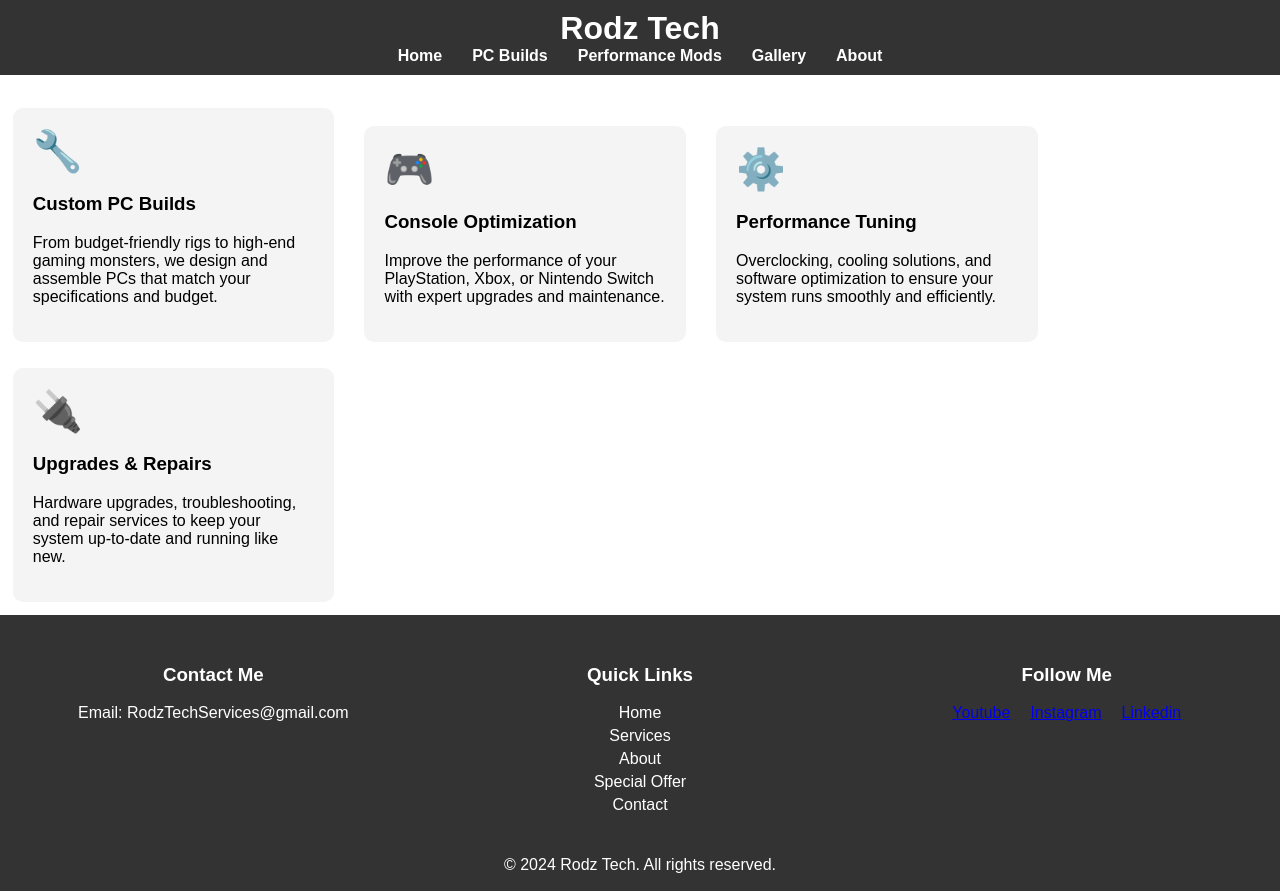
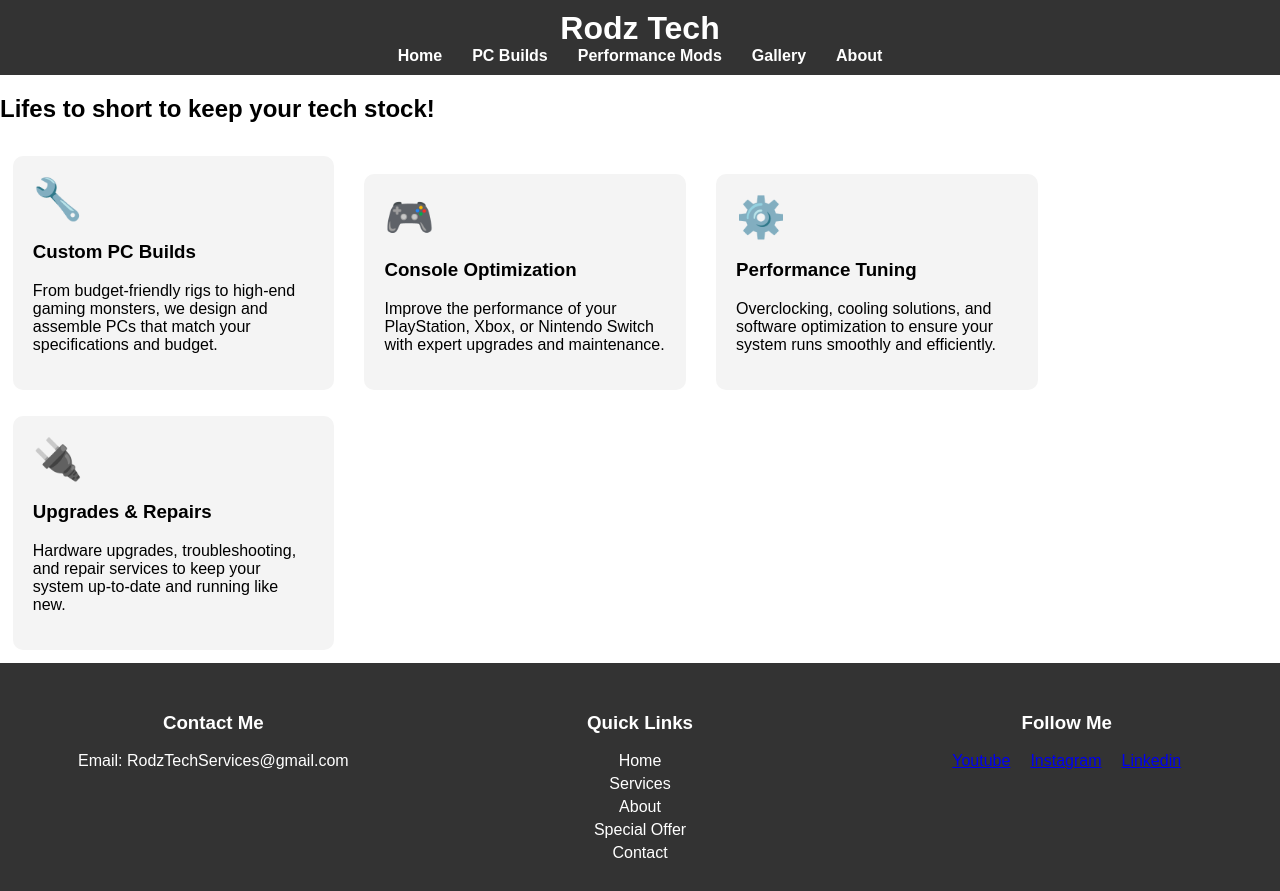
Before and after one commit to RodzTechServices/Home, a plain HTML site: page index.html in a window 1280 px wide. Shown: the top 891 px of the page. Drawn offline with Linux system fonts and the light colour scheme.

Commit message:
Update index.html

```diff
--- a/index.html
+++ b/index.html
@@ -23,7 +23,7 @@
     </header>
 
     <section id="Front page">
-        <h2></h2>
+        <h2>Lifes to short to keep your tech stock!</h2>
         <div class="service">
             <div class="service-icon">🔧</div>
             <h3>Custom PC Builds</h3>
```
